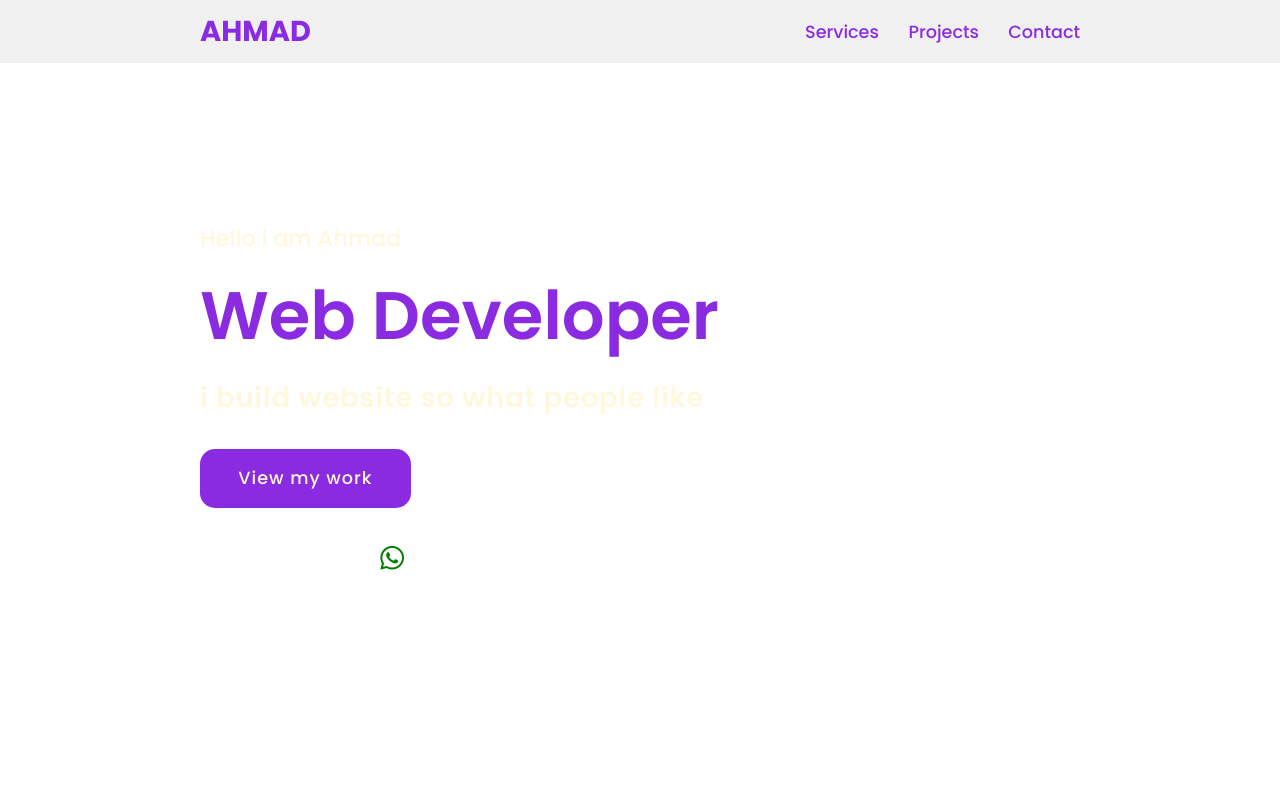
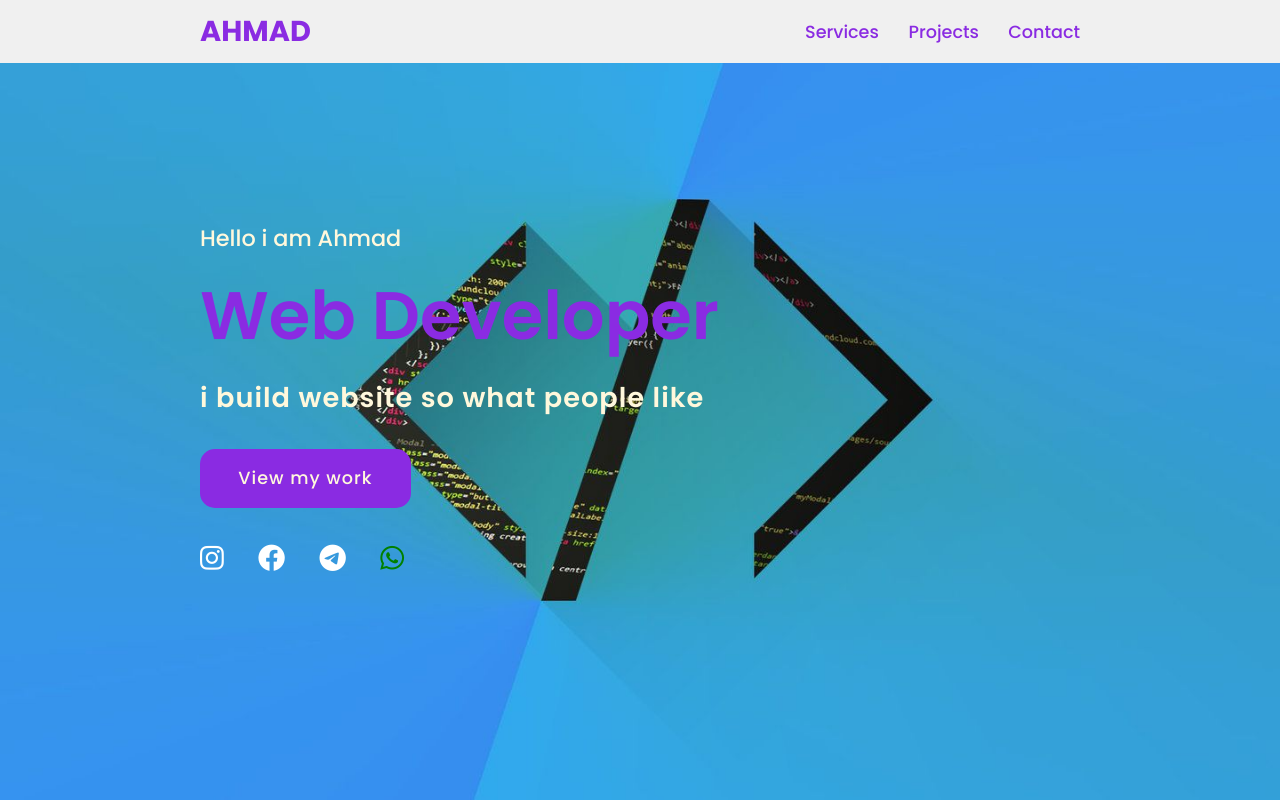
Before and after one commit to ahmad918/my_portfolio, a plain HTML site: page index.html in a window 1280 px wide. Shown: the top 800 px of the page. Drawn offline with Linux system fonts and the light colour scheme; the site is published under a folder, as on GitHub Pages, so addresses that start at the root find nothing.

Commit message:
Update style.css

```diff
--- a/style.css
+++ b/style.css
@@ -45,7 +45,7 @@ section{
     min-height: 100vh;
     display: flex;
     align-items: center;
-    background: url(/2109966.jpg) no-repeat;
+    background: url(2109966.jpg) no-repeat;
     background-size: cover;
     background-position: center;
     background-attachment: fixed;
```
